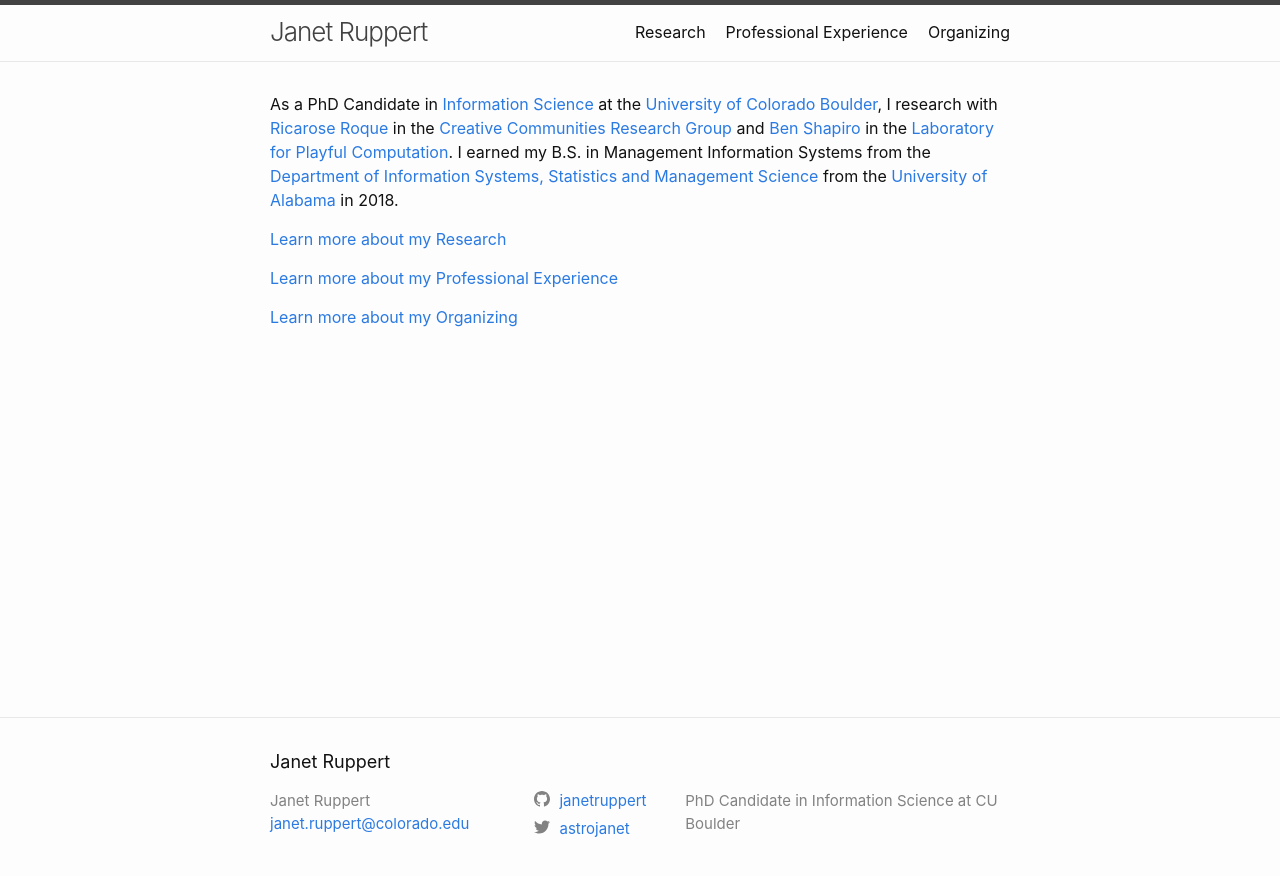
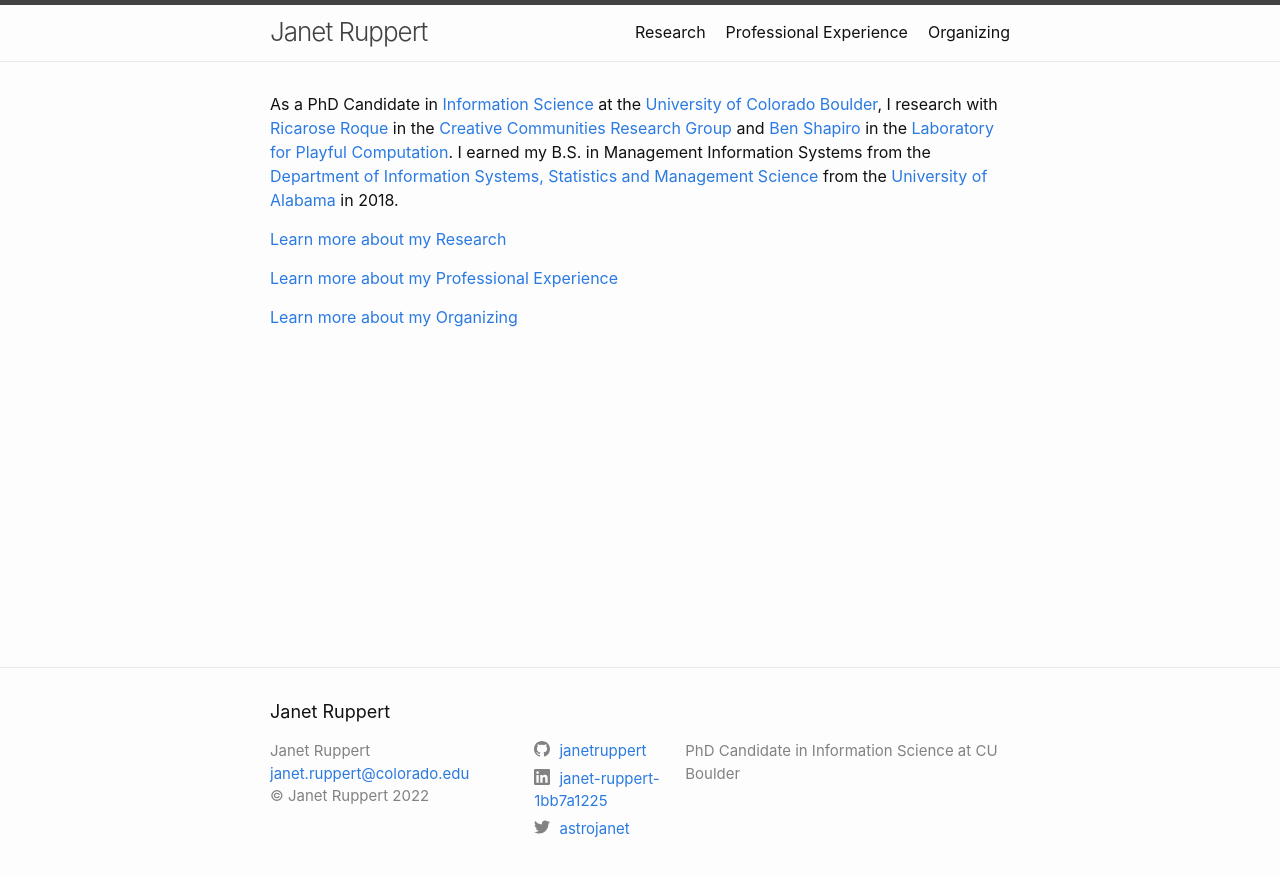
Before and after one commit to janetruppert/janetruppert.github.io, a Jekyll site: the page built from index.markdown, in a window 1280 px wide. Shown: the top 876 px of the page. Built offline with Jekyll 4.4.1, drawn with Linux system fonts in a browser that asks for light colours.

Commit message:
updated footer

```diff
--- a/_config.yml
+++ b/_config.yml
@@ -22,10 +22,19 @@ title: Janet Ruppert
 email: janet.ruppert@colorado.edu
 description: >- # this means to ignore newlines until "baseurl:"
   PhD Candidate in Information Science at CU Boulder
-baseurl: "" # the subpath of your site, e.g. /blog
-url: "" # the base hostname & protocol for your site, e.g. http://example.com
+baseurl: "/" # the subpath of your site, e.g. /blog
+url: "https://janet.wiki/" # the base hostname & protocol for your site, e.g. http://example.com
 twitter_username: astrojanet
-github_username:  janetruppert
+linkedin_username: janet-ruppert-1bb7a1225
+github_username: janetruppert
+
+
+# Specifying regular theme parameters
+author: Janet Ruppert
+
+# Specifying custom fields
+copyright: "Janet Ruppert"
+
 
 # Build settings
 # Using regular theme.
--- a/_includes/footer.html
+++ b/_includes/footer.html
@@ -18,6 +18,9 @@
             {%- if site.email -%}
             <li><a class="u-email" href="mailto:{{ site.email }}">{{ site.email }}</a></li>
             {%- endif -%}
+            {%- if site.copyright -%}
+            <li>&copy; {{ site.copyright }} {{ 'now' | date: "%Y" }}</li>
+            {%- endif -%}
         </ul>
       </div>
 
```
Also changed, not shown: 6 other files.
